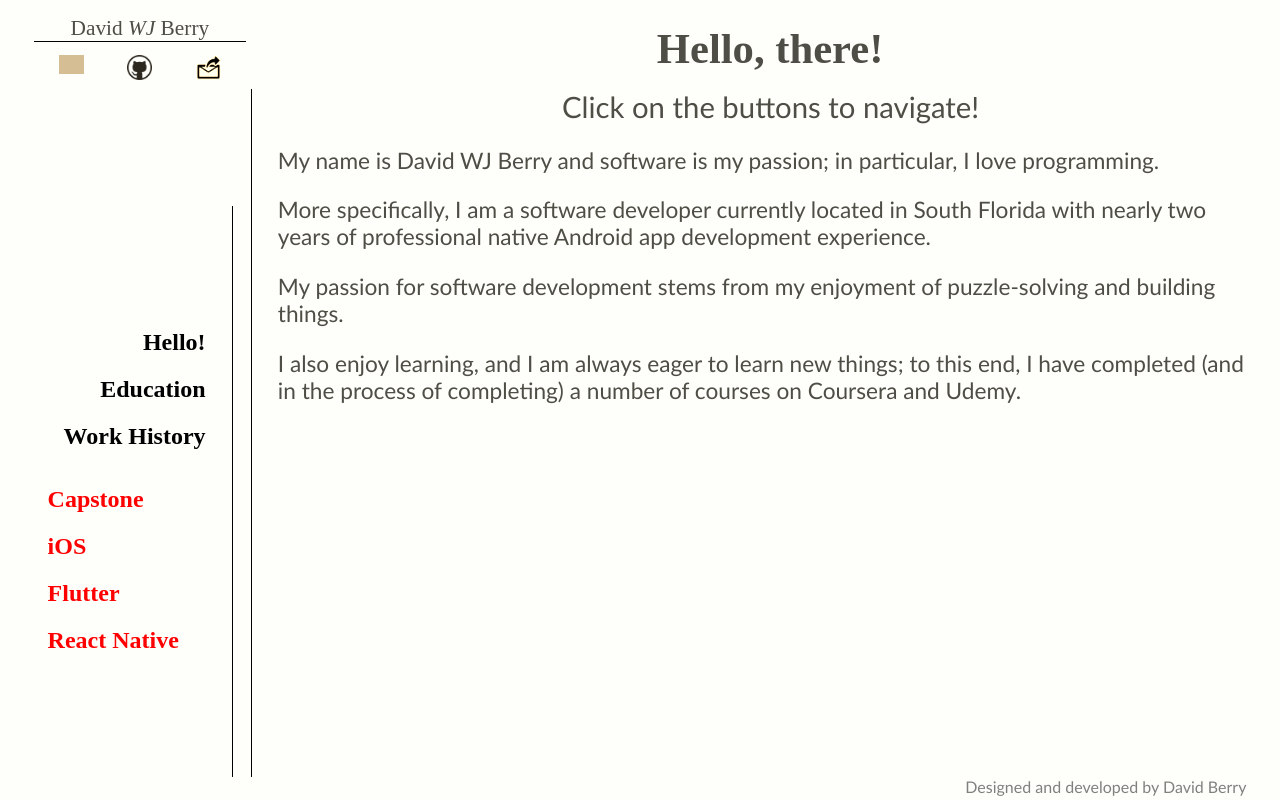
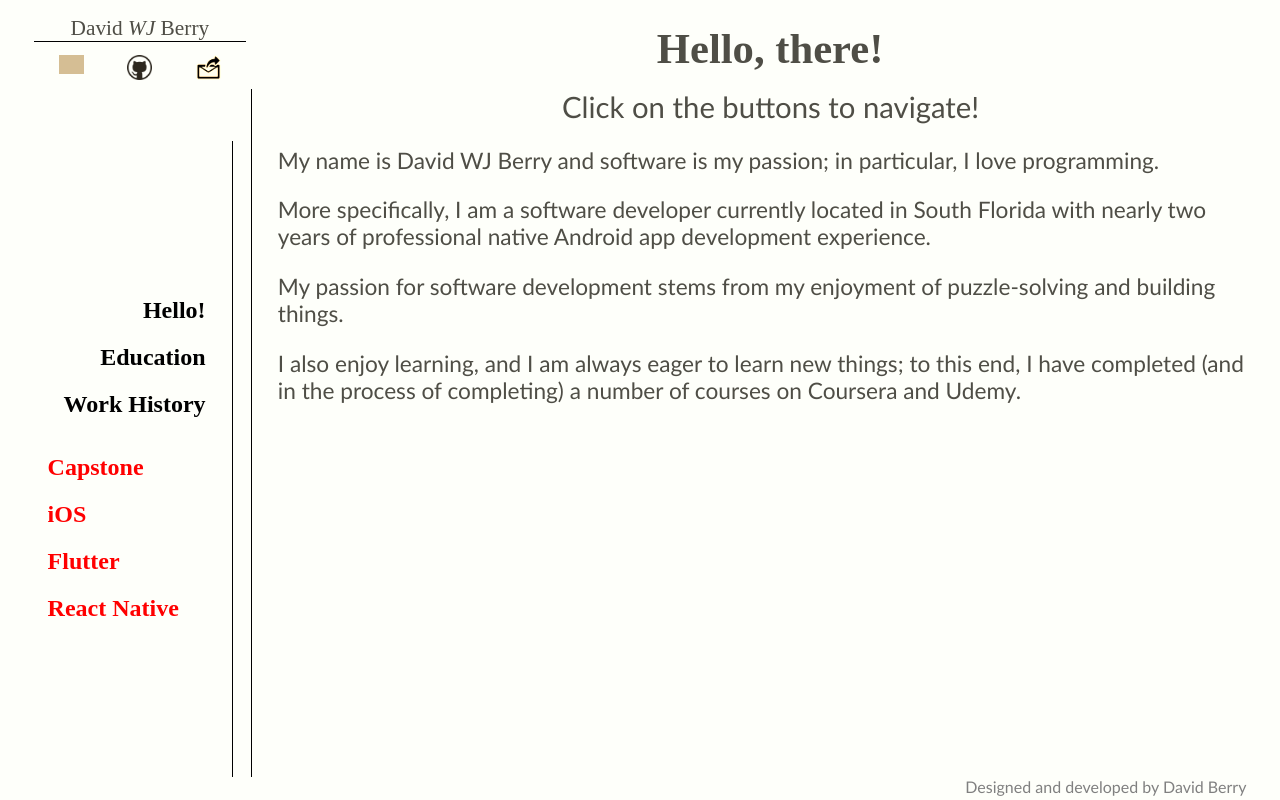
Before and after one commit to DBerry07/DBerry07.github.io, a React (Vite) app: page / in a window 1280 px wide. Built offline with nearby package versions, Linux system fonts and the light colour scheme; grey boxes are pictures that could not be loaded; a web font is replaced by a local one.

Commit message:
Changed main grid

```diff
--- a/src/css/App.css
+++ b/src/css/App.css
@@ -66,9 +66,13 @@ main {
   overflow-y: hidden;
   display: grid;
   grid-template-areas:
-    'name entry entry entry entry entry'
-    'menu entry entry entry entry entry'
-    'menu entry entry entry entry entry';
+    'name entry entry entry entry entry entry'
+    'menu entry entry entry entry entry entry'
+    'menu entry entry entry entry entry entry'
+    'menu entry entry entry entry entry entry'
+    'menu entry entry entry entry entry entry'
+    'menu entry entry entry entry entry entry'
+    'menu entry entry entry entry entry entry';
   gap: 5px;
   overflow-x: hidden;
   overflow-y: hidden;
```
